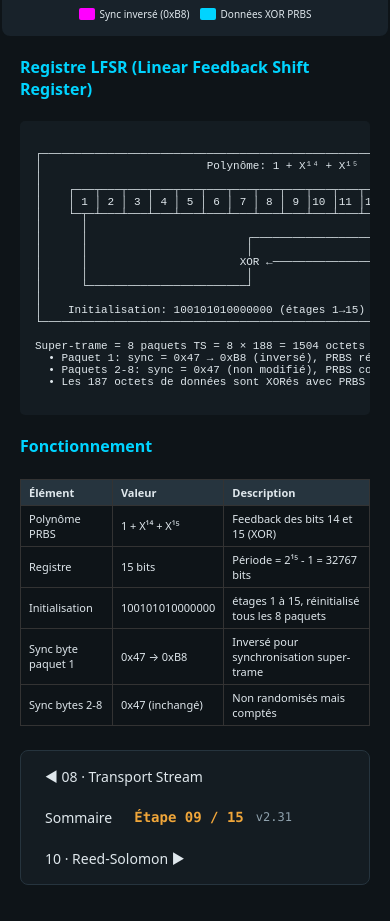
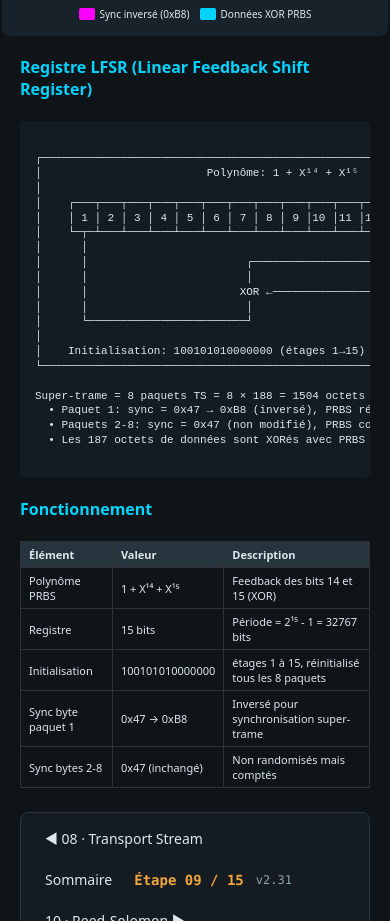
Before and after one commit to ericperret/JPEG2DVB, a plain HTML site: page page09-prbs.html in a window 390 px wide. Shown: the part 2167-3088 px from the top of the page. Drawn offline with Linux system fonts and the light colour scheme.

Commit message:
Refactor .prbs-diagram styles for better layout
Updated the .prbs-diagram class to improve layout and responsiveness.

```diff
--- a/page09-prbs.html
+++ b/page09-prbs.html
@@ -184,15 +184,27 @@
         }
         .field-list .field-name { color: #f0a63a; }
         .field-list .field-value { color: #00ff88; }
+
 .prbs-diagram {
-            font-family: monospace;
+    display: block;
+    box-sizing: border-box;
+    width: 100%;
+    max-width: 100%;
+    min-width: 0;
+    margin: 10px 0;
+    padding: 15px;
+    font-family: "Courier New", monospace;
     font-size: 11px;
+    line-height: 1.35;
     background: #141c22;
-            padding: 15px;
     border-radius: 5px;
+    white-space: pre !important;
     overflow-x: auto;
-          white-space: pre;
+    overflow-y: hidden;
 }
+
+
+
         .register-display {
             font-family: monospace;
             font-size: 14px;
```
Lines whose indentation alone changed are shown as unchanged.
